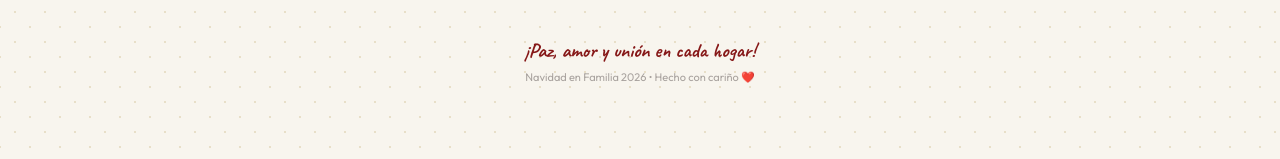
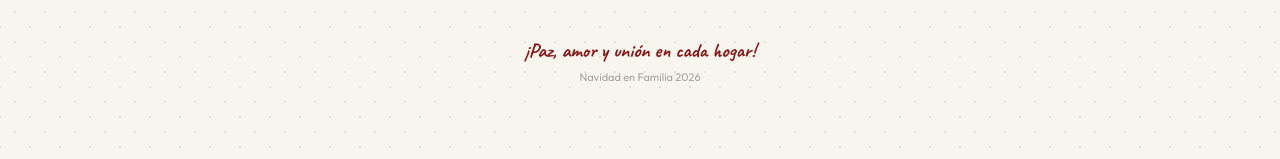
Before and after one commit to KeVINj29/navidad-familia, a plain HTML site: page index.html in a window 1280 px wide. Shown: the part 1983-2142 px from the top of the page. Drawn offline with nearby package versions, Linux system fonts and the light colour scheme; a web font is replaced by a local one.

Commit message:
Limpieza

```diff
--- a/index.html
+++ b/index.html
@@ -407,7 +407,7 @@
     <!-- PIE DE PÁGINA TRADICIONAL -->
     <footer class="mt-14 text-center text-xs text-stone-500 space-y-1">
         <p class="font-hand text-xl text-berry-700 font-bold">¡Paz, amor y unión en cada hogar!</p>
-        <p class="text-[11px] text-stone-400">Navidad en Familia 2026 • Hecho con cariño ❤️</p>
+        <p class="text-[11px] text-stone-400">Navidad en Familia 2026</p>
     </footer>
 
     <!-- SCRIPT DE DATOS EXTERNOS -->
```
